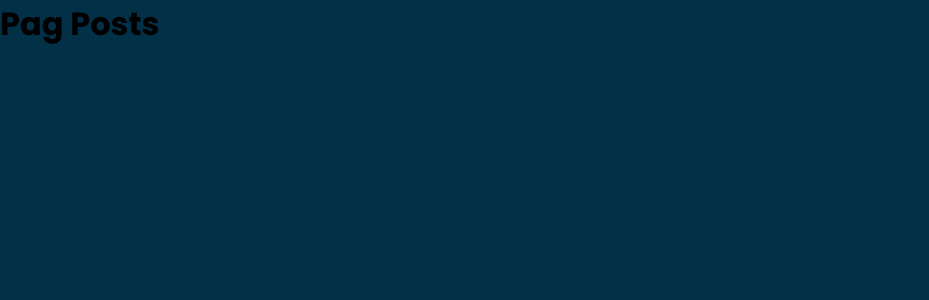
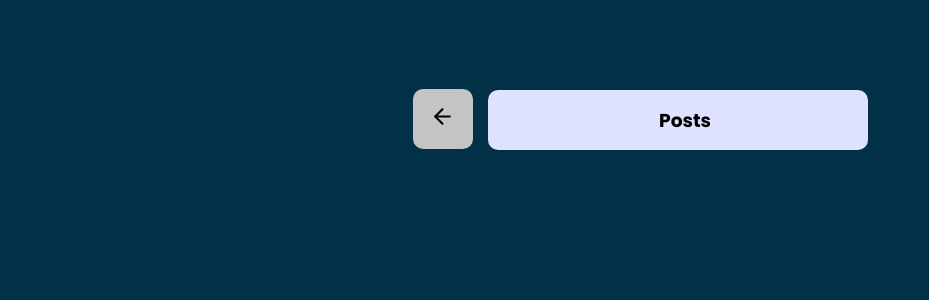
Before and after one commit to NiloMarcos/PostViewing, a React (Create React App) app: page /posts in a window 1280 px wide. Shown: the top 300 px of the page, without its empty margins (0-929 px from the left). Built offline with nearby package versions, Linux system fonts and the light colour scheme.

Commit message:
static Posts screen finished

```diff
--- a/src/pages/Erro/index.js
+++ b/src/pages/Erro/index.js
@@ -1,6 +1,6 @@
 import React from 'react';
 import {Link} from 'react-router-dom';
-import {ContainerAll, ContainerAlert} from './styles';
+import {ContainerAll, ContainerAlert} from './style';
 
 export default function Erro(){
   return (
--- a/src/pages/Home/index.js
+++ b/src/pages/Home/index.js
@@ -1,7 +1,8 @@
 import React,{useState} from 'react';
 import {FiBookOpen} from 'react-icons/fi';
 import api from '../../services/api';
-import {ContainerAll, ContainerHistory, Button, ButtonNextScreen} from './style';
+import {Link} from 'react-router-dom';
+import {ContainerAll, ContainerHistory, Button, ContainerResponseApi, TitleApi, DescriptionAip} from './style';
 
 export default function Home(){
   const [posts, setPosts] = useState([]);
@@ -23,14 +24,13 @@ export default function Home(){
 
       {posts.map((item) => {
         return (
-          <div key={item.id}>
-            <p>{item.title}</p>
-            <p>{item.body}</p>
-          </div>
+          <ContainerResponseApi key={item.id}>
+            <TitleApi>{item.title}</TitleApi>
+            <DescriptionAip>{item.body}</DescriptionAip>
+            <Link to="/posts">Ver Mais</Link>
+          </ContainerResponseApi>
         );
       })}
-
-      <ButtonNextScreen>Ver Mais</ButtonNextScreen>
     </ContainerAll>
   );
 }
--- a/src/pages/Home/style.js
+++ b/src/pages/Home/style.js
@@ -35,6 +35,29 @@ export const Button = styled.button`
   font-size: 14px;
 `;
 
-export const ButtonNextScreen = styled.button`
+export const ContainerResponseApi = styled.div`
+  background-color: white;
+  margin: 10px;
+  margin-top: 16px;
+  width: 800px;
+  height: 120px;
+  border-radius: 10px;
 
+  a {
+    text-decoration: none;
+    margin-left: 15px;
+    color: #000;
+    font-weight: bold;
+  }
 `;
+
+export const TitleApi = styled.p`
+  text-align: center;
+  margin-top: 16px;
+  font-size: 16px;
+  font-weight: bold;
+`;
+
+export const DescriptionAip = styled.p`
+  padding-left: 6px;
+`;
--- a/src/pages/Posts/index.js
+++ b/src/pages/Posts/index.js
@@ -1,9 +1,18 @@
 import React from 'react';
+import {FiArrowLeft} from 'react-icons/fi';
+import {Link} from 'react-router-dom';
+import {ContainerAll, ContainerReadPost, BackContainer } from './style';
 
 export default function Posts() {
   return (
-    <div>
-      <h1>Pag Posts</h1>
-    </div>
+    <ContainerAll>
+      <BackContainer>
+        <Link to='/'><FiArrowLeft color="#000" size={25}/></Link>
+      </BackContainer>
+
+      <ContainerReadPost>
+        <h3>Posts</h3>
+      </ContainerReadPost>
+    </ContainerAll>
   );
 }
--- /dev/null
+++ b/src/pages/Posts/style.js
@@ -0,0 +1,38 @@
+import styled from 'styled-components';
+
+export const ContainerAll = styled.div`
+  display: flex;
+  flex-direction: row;
+  justify-content: center;
+  align-items: center;
+`;
+
+export const BackContainer = styled.button`
+  display: flex;
+  justify-content: center;
+  align-items: center;
+  width: 60px;
+  height: 60px;
+  background-color: #c4c4c4;
+  margin-top: 5.5rem;
+  margin-right: 15px;
+  border-radius: 10px;
+  border: 0px;
+  cursor: pointer;
+`;
+
+export const ContainerReadPost = styled.div`
+  display: flex;
+  flex-direction: row;
+  justify-content: center;
+  align-items: center;
+  margin-top: 90px;
+  border-radius: 10px;
+  width: 380px;
+  height: 60px;
+  background-color: #dee2ff;
+
+  h3  {
+    padding-left: 15px;
+  }
+`;
```
Also changed, not shown: src/pages/Erro/style.js (renamed from src/pages/Erro/styles.js).
